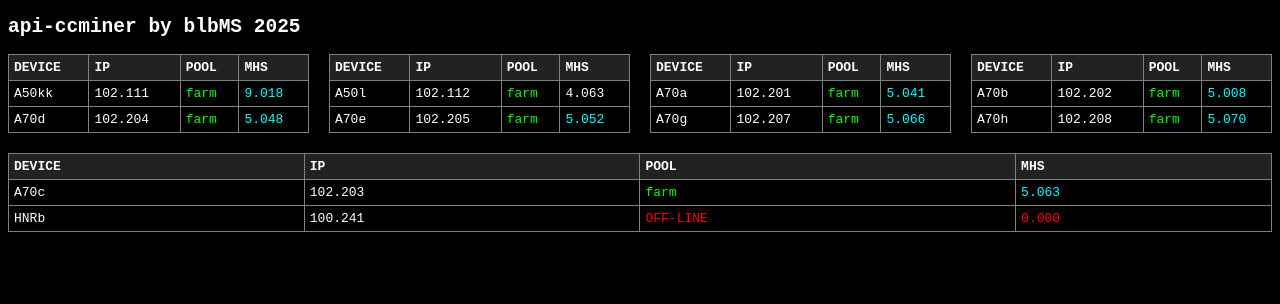
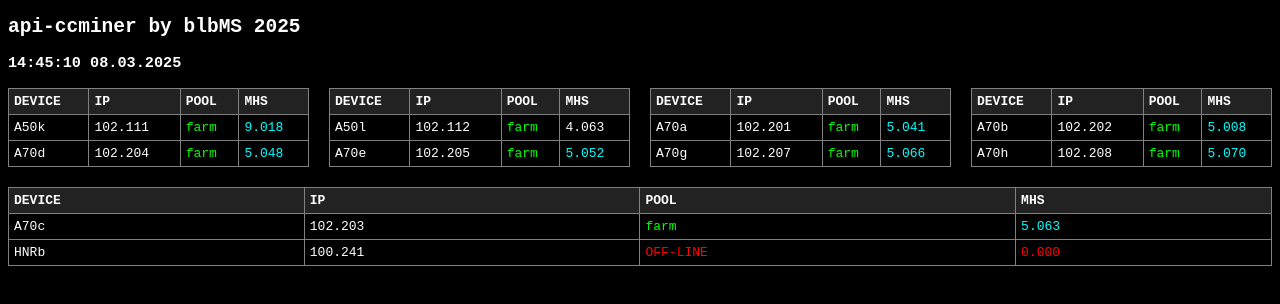
Before and after one commit to BLBMS/web-json, a plain HTML site: page index.html in a window 1280 px wide. Drawn offline with Linux system fonts and the light colour scheme.

Commit message:
15:17:08 08.03.2025

```diff
--- a/data.json
+++ b/data.json
@@ -1,6 +1,10 @@
-[
 {
-    "PHONE": "A50kk",
+  "DATE": [
+    "14:45:10 08.03.2025"
+  ],
+  "DATA": [
+    {
+      "PHONE": "A50k",
       "HOST": "102.111",
       "POOL": "farm",
       "MHS": "9.018"
@@ -60,3 +64,4 @@
       "MHS": "0.000"
     }
   ]
+}
--- a/index.html
+++ b/index.html
@@ -1,6 +1,6 @@
 <!DOCTYPE html>
 <html lang="sl">
-<!-- v.002 -->
+<!-- v.003 -->
 <head>
     <meta charset="UTF-8">
     <meta name="viewport" content="width=device-width, initial-scale=1.0">
@@ -12,13 +12,9 @@
         table { border-collapse: collapse; width: 100%; }
         th, td { border: 1px solid gray; padding: 5px; text-align: left; }
         th { background-color: #222; }
-
-        /* Barve za MHS */
-        .red { color: red; } /* Samo za "OFF-LINE" */
-        .black { color: white; } /* Podčrtaji "_" ostanejo črni */
+        .red { color: red; }
+        .black { color: white; }
         .blue { color: cyan; }
-
-        /* Barve za POOL */
         .pool-off-line { color: red; }
         .pool-farm { color: lime; }
         .pool-verus { color: orange; }
@@ -29,22 +25,25 @@
 <body>
 
     <h2>api-ccminer by blbMS 2025</h2>
+    <h3 id="date-container"></h3>
     <div class="container" id="tables-container"></div>
 
     <script>
         async function loadData() {
-            const url = "data.json"; // Pravilna pot do JSON datoteke
+            const url = "data.json";
             const response = await fetch(url);
             const data = await response.json();
 
-            const columns = 5; // Število stolpcev
-            const rowsPerColumn = Math.ceil(data.length / columns);
+            document.getElementById("date-container").innerText = data.DATE[0];
+
+            const columns = 5;
+            const rowsPerColumn = Math.ceil(data.DATA.length / columns);
             let tablesContainer = document.getElementById("tables-container");
             tablesContainer.innerHTML = "";
 
             let columnsData = Array.from({ length: columns }, () => []);
 
-            data.forEach((item, index) => {
+            data.DATA.forEach((item, index) => {
                 let columnIndex = index % columns;
                 columnsData[columnIndex].push(item);
             });
@@ -58,19 +57,14 @@
                     let mhsColorClass = "";
                     let poolColorClass = "";
 
-                    // Barve za MHS
-                    //if (item.MHS === "OFF-LINE") {
-                    //    mhsColorClass = "red"; // "OFF-LINE" rdeče
-                    //} else
                     if (item.MHS.includes("_")) {
-                        mhsColorClass = "black"; // Podčrtaji "_" ostanejo črni
+                        mhsColorClass = "black";
                     } else if (mhs < 3) {
                         mhsColorClass = "red";
                     } else if (mhs >= 5) {
                         mhsColorClass = "blue";
                     }
 
-                    // Barve za POOL
                     if (item.POOL.toLowerCase().includes("off-line")) poolColorClass = "pool-off-line";
                     if (item.POOL.toLowerCase().includes("farm")) poolColorClass = "pool-farm";
                     if (item.POOL.toLowerCase().includes("verus")) poolColorClass = "pool-verus";
@@ -92,7 +86,7 @@
         }
 
         loadData();
-        setInterval(loadData, 60 * 1000); // Osveževanje vsako minuto
+        setInterval(loadData, 60 * 1000);
     </script>
 
 </body>
```
Lines whose indentation alone changed are shown as unchanged.
